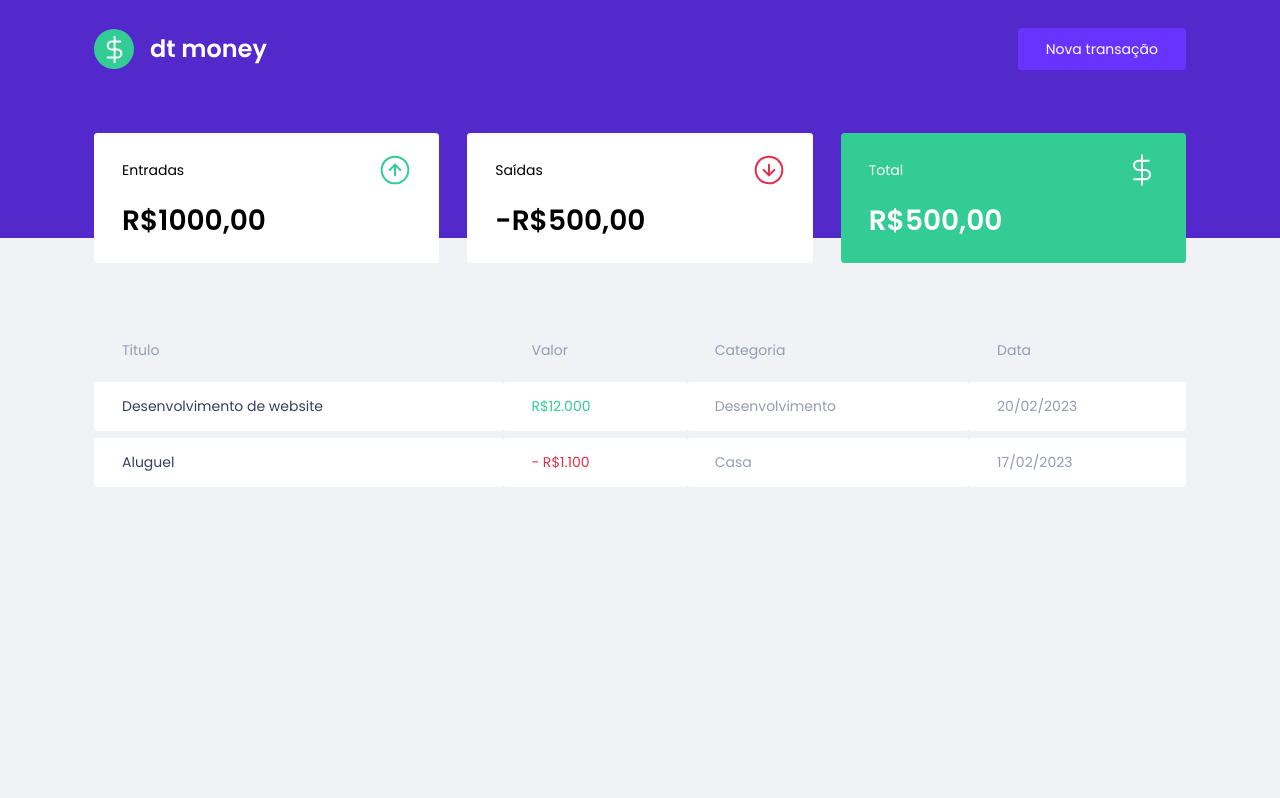
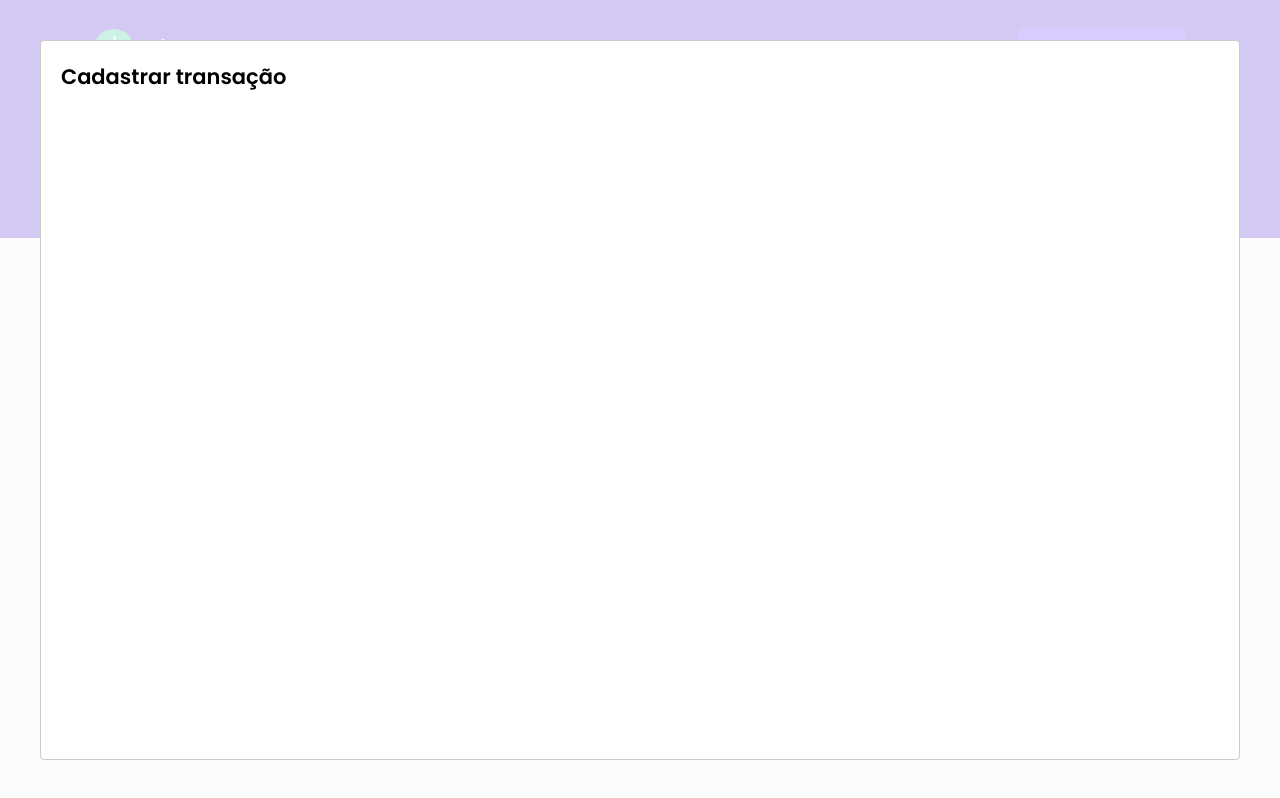
Before and after one commit to gustavomghisi7/dtmoney, a React (Create React App) app: page / in a window 1280 px wide. Both pictures are taken after a click on the button "Nova transação". Built offline with nearby package versions, Linux system fonts and the light colour scheme; no server answers; a web font is replaced by a local one; what miragejs would draw is missing.

Commit message:
create modal

```diff
--- a/package.json
+++ b/package.json
@@ -7,6 +7,7 @@
     "miragejs": "^0.1.47",
     "react": "^18.2.0",
     "react-dom": "^18.2.0",
+    "react-modal": "^3.16.1",
     "react-scripts": "5.0.1",
     "styled-components": "^5.3.9",
     "web-vitals": "^2.1.0"
@@ -19,6 +20,7 @@
     "@types/node": "^16.7.13",
     "@types/react": "^18.0.0",
     "@types/react-dom": "^18.0.0",
+    "@types/react-modal": "^3.13.1",
     "@types/styled-components": "^5.1.26",
     "typescript": "^4.4.2"
   },
--- a/src/App.tsx
+++ b/src/App.tsx
@@ -1,13 +1,32 @@
+import { useState } from "react";
+import Modal from 'react-modal';
 import { GlobalStyle } from "./styles/global";
 
 import { Header } from './components/Header';
 import { Dashboard } from "./components/Dashboard";
+import { NewTransactionModal } from "./components/NewTransactionModal";
+
+Modal.setAppElement('#root');
 
 export function App() {
+  const [isNewTransactionModalOpen, setIsNewTransactionModalOpen] = useState(false);
+
+  function handleOpenNewTransactionModal() {
+    setIsNewTransactionModalOpen(true);
+  }
+
+  function handleCloseNewTransactionModal() {
+    setIsNewTransactionModalOpen(false);
+  }
+
   return (
     <>
-      <Header />
+      <Header onOpenNewTransactionModal={handleOpenNewTransactionModal} />
       <Dashboard />
+      <NewTransactionModal
+        isOpen={isNewTransactionModalOpen}
+        onRequestClose={handleCloseNewTransactionModal}
+      />
       <GlobalStyle />
     </>
   );
--- a/src/components/Header/index.tsx
+++ b/src/components/Header/index.tsx
@@ -2,12 +2,16 @@ import logoImg from '../../assets/logo.svg';
 
 import { Container, Content } from './styles';
 
-export function Header() {
+interface HeaderProps {
+    onOpenNewTransactionModal: () => void;
+}
+
+export function Header({ onOpenNewTransactionModal }: HeaderProps) {
     return (
         <Container>
             <Content>
                 <img src={logoImg} alt="dt money" />
-                <button type="button">
+                <button type="button" onClick={onOpenNewTransactionModal}>
                     Nova transação
                 </button>
             </Content>
--- /dev/null
+++ b/src/components/NewTransactionModal/index.tsx
@@ -0,0 +1,17 @@
+import Modal from 'react-modal';
+
+interface NewTransactionModalProps {
+    isOpen: boolean;
+    onRequestClose: () => void;
+}
+
+export function NewTransactionModal({ isOpen, onRequestClose }: NewTransactionModalProps) {
+    return (
+        <Modal
+            isOpen={isOpen}
+            onRequestClose={onRequestClose}
+        >
+            <h2>Cadastrar transação</h2>
+        </Modal>
+    );
+}
--- /dev/null
+++ b/src/components/NewTransactionModal/styles.ts
@@ -0,0 +1,3 @@
+import styled from "styled-components";
+
+export const Container = styled.div``;
```
Also changed, not shown: 1 other file (tests, documents, lock files or other folders).
